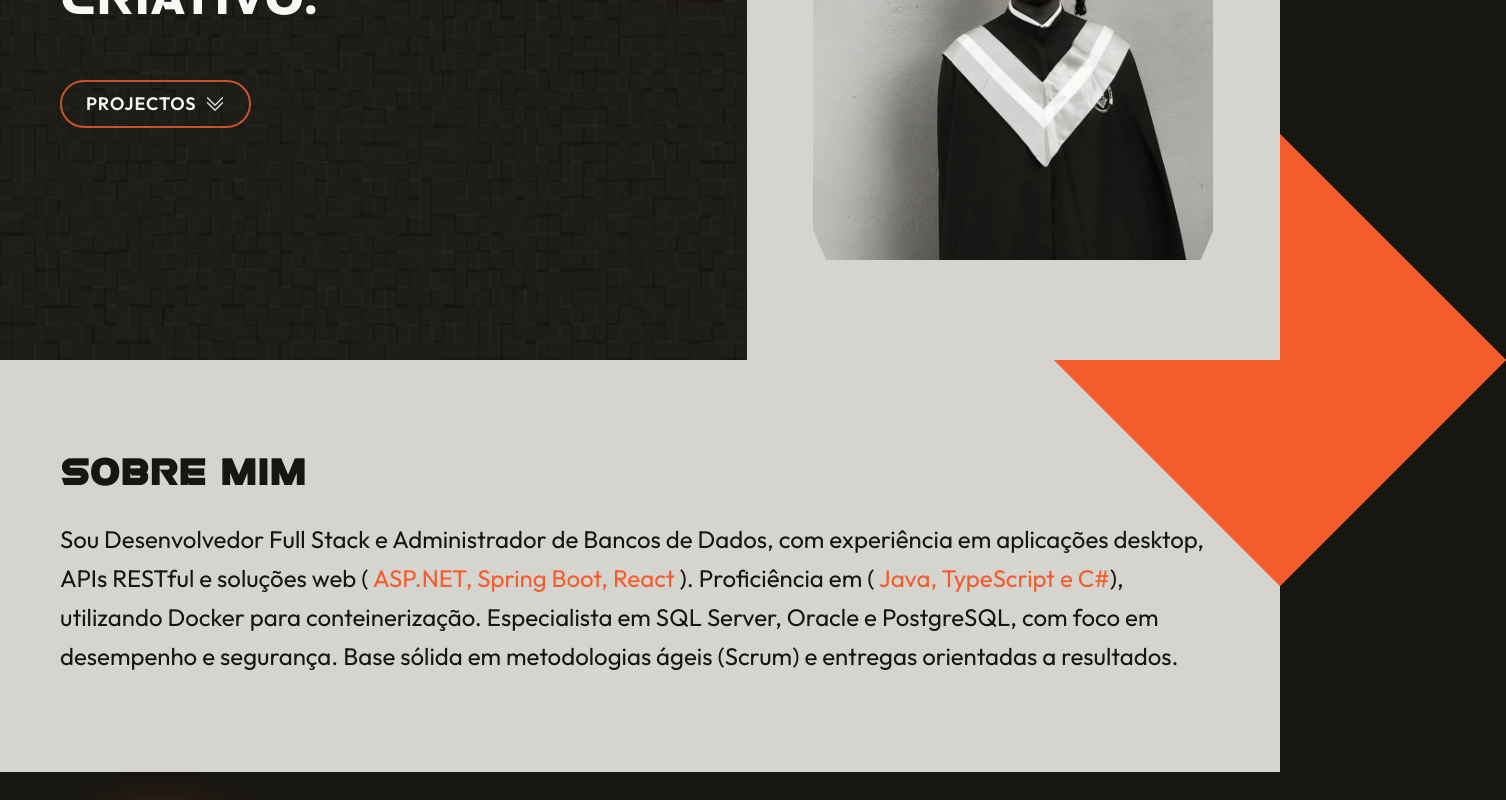
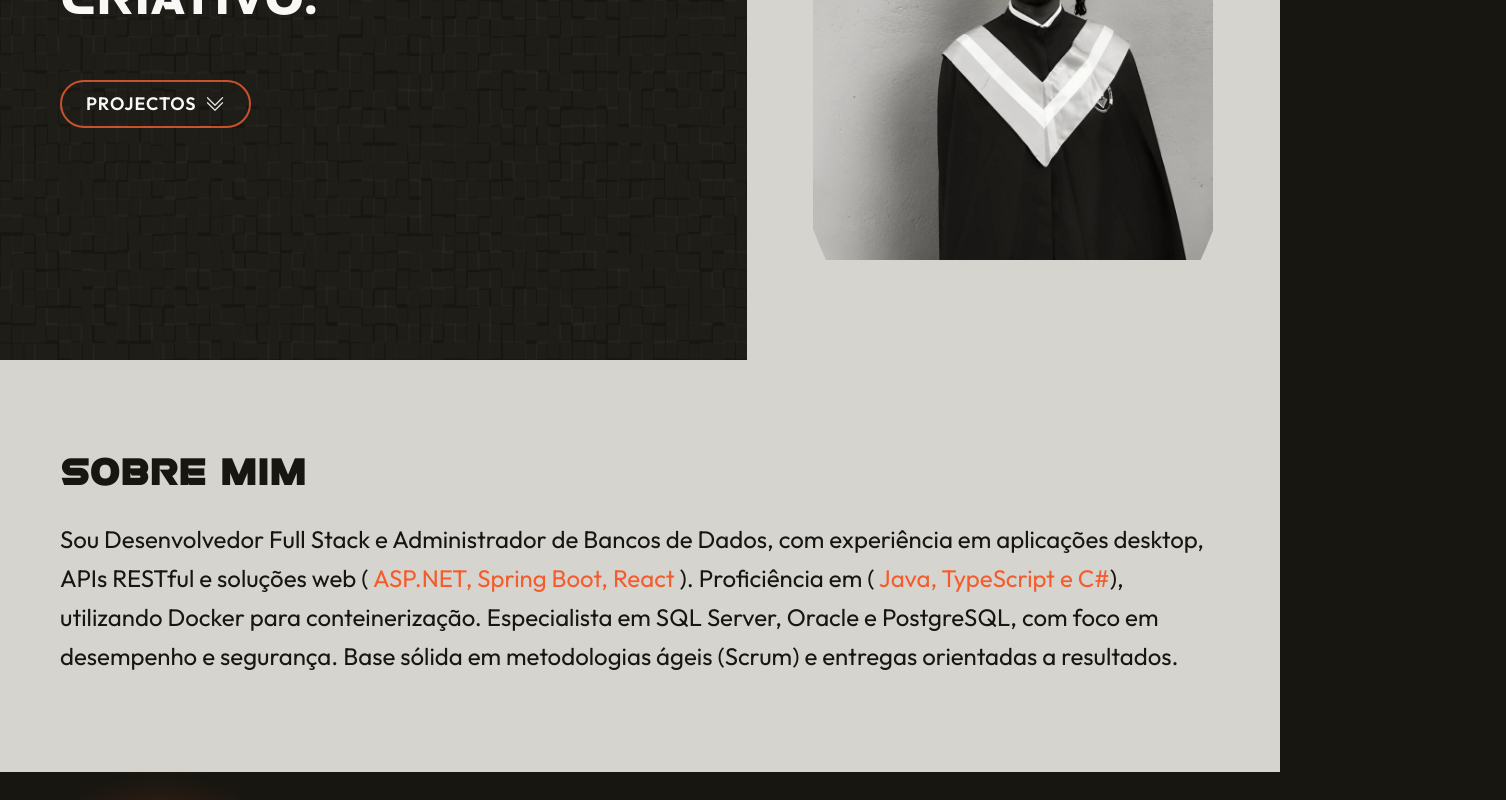
Before and after one commit to yurimanhica-dev/porfolio, a Next.js app: page / in a window 1280 px wide. Shown: the part 360-1160 px from the top of the page, 1506 px wide, since content can reach past the window. Built offline with nearby package versions, Linux system fonts and the light colour scheme.

Commit message:
style: increase float balls in large size

```diff
--- a/src/app/sections/Hero.tsx
+++ b/src/app/sections/Hero.tsx
@@ -8,12 +8,12 @@ import DistortionEffect from "../components/ParticlesBackground";
 
 const Hero = () => {
   return (
-    <section id="home" className="relative z-10">
+    <section id="home" className="relative z-10 overflow-hidden">
       <motion.div
         initial={{ opacity: 0 }}
-        whileInView={{ opacity: 1 }}
+        whileInView={{ opacity: 0.5 }}
         transition={{ duration: 1 }}
-        className="absolute bottom-0 right-0 w-[20rem] h-[20rem] bg-terciar translate-x-1/2 translate-y-1/2 rotate-45 z-0 opacity-50"
+        className="absolute bottom-0 right-0 w-[20rem] h-[20rem] bg-terciar/40 translate-x-1/2 translate-y-1/2 rotate-45 z-0 opacity-50 overflow-hidden"
       />
       <motion.div
         animate={{ y: [4, 15, 8] }}
```
